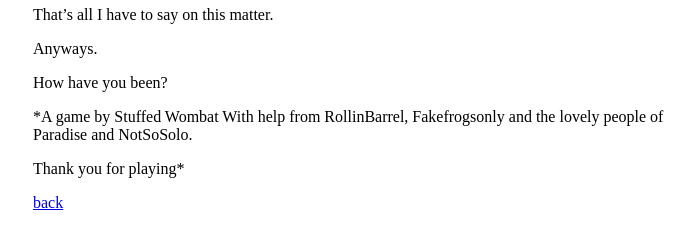
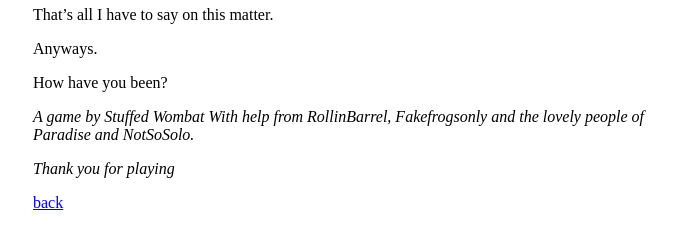
Before and after one commit to stuffedwombat/stuffedwombat.github.io, a Jekyll site: the page built from time_remover_text.md, in a window 1280 px wide and 900 px high, scrolled down 5225 px. Shown: the part 668-897 px from the top of the window, without its empty margins (291-986 px from the left). Built offline with Jekyll 4.4.1, drawn with Linux system fonts in a browser that asks for light colours; our own code applies the rules of GitHub Pages for plain Markdown files; comment, search, counter and statistics services are not loaded.

```diff
--- a/time_remover_text.md
+++ b/time_remover_text.md
@@ -140,9 +140,9 @@ Anyways.
 
 How have you been?
 
-*A game by Stuffed Wombat
-With help from RollinBarrel, Fakefrogsonly and the lovely people of Paradise and NotSoSolo.
+*A game by Stuffed Wombat*
+*With help from RollinBarrel, Fakefrogsonly and the lovely people of Paradise and NotSoSolo.*
 
-Thank you for playing*
+*Thank you for playing*
 
 [back](games)
```
